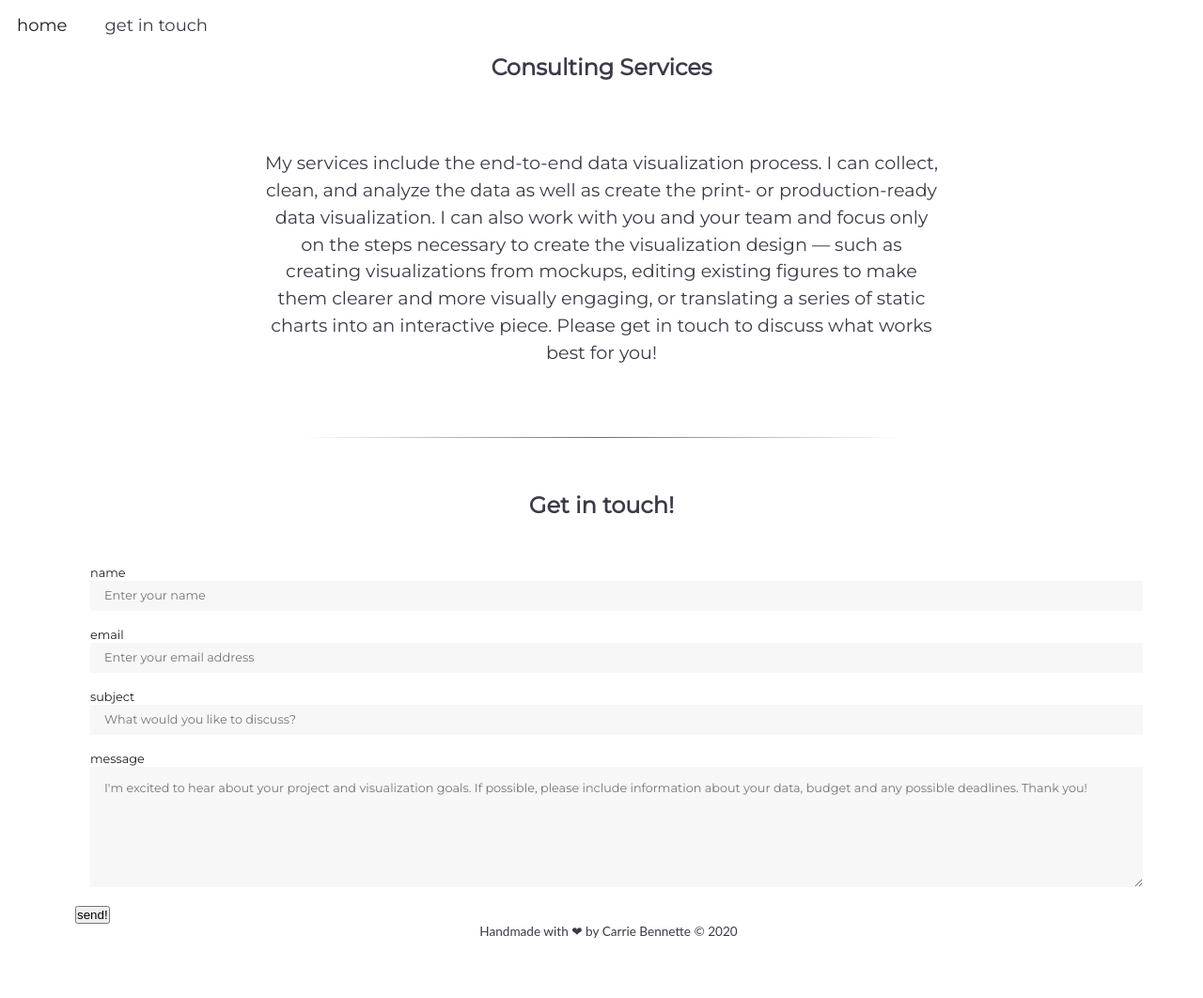
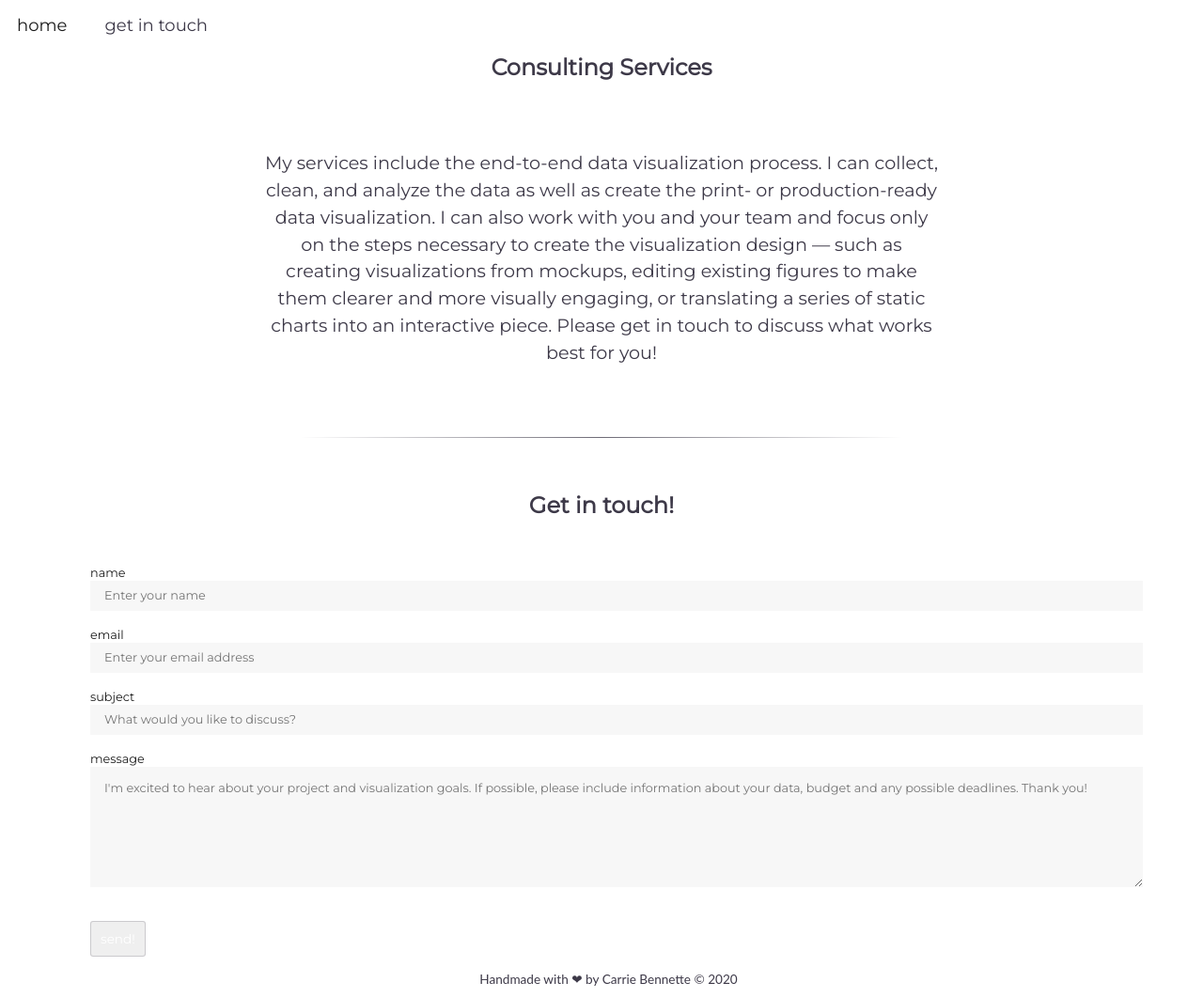
Before and after one commit to carriebennette/carriebennette.github.io, a plain HTML site: page contact.html in a window 1280 px wide. Shown: the whole page at 94% size. Before the commit the page ends 1011 px from the top, so only its background shows below. Drawn offline with nearby package versions, Linux system fonts and the light colour scheme.

Commit message:
update css class

```diff
--- a/contact.html
+++ b/contact.html
@@ -81,7 +81,7 @@
 					<textarea id="msg" name="user_message" placeholder="I&#39;m excited to hear about your project and visualization goals. If possible, please include information about your data, budget and any possible deadlines. Thank you!"></textarea>
 				</div>
 				<div class="button">
-					<button type="submit" class="btn-normal">send!</button>
+					<button type="submit" class="btn_normal">send!</button>
 				</div>
 				<input type="hidden" name="_next" value="http://carriebennette.github.io"/>
 			</form>
```
